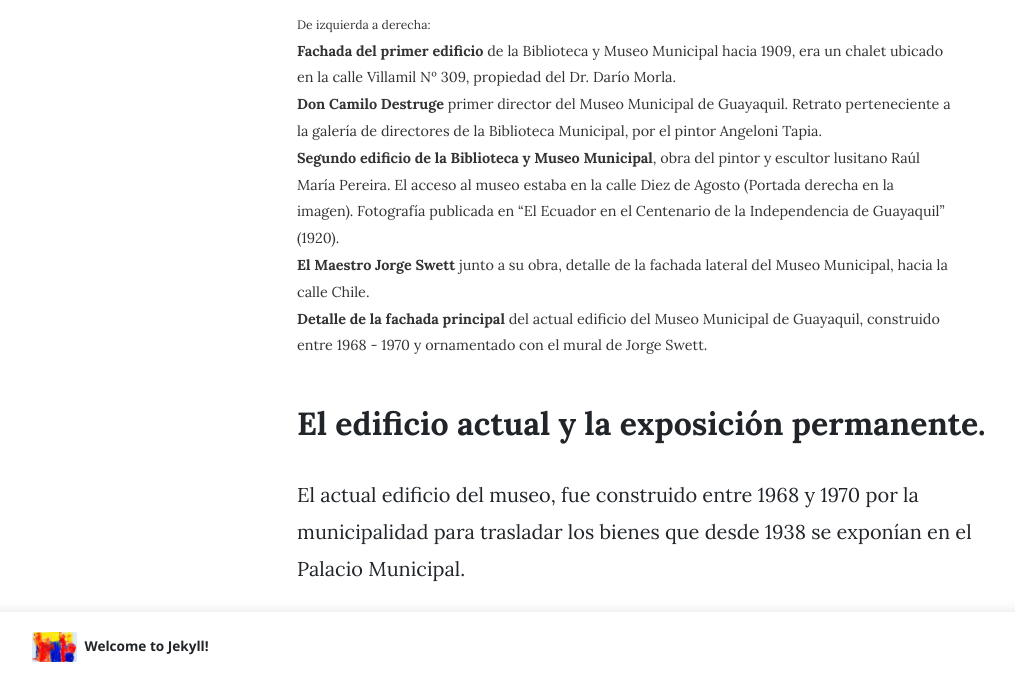
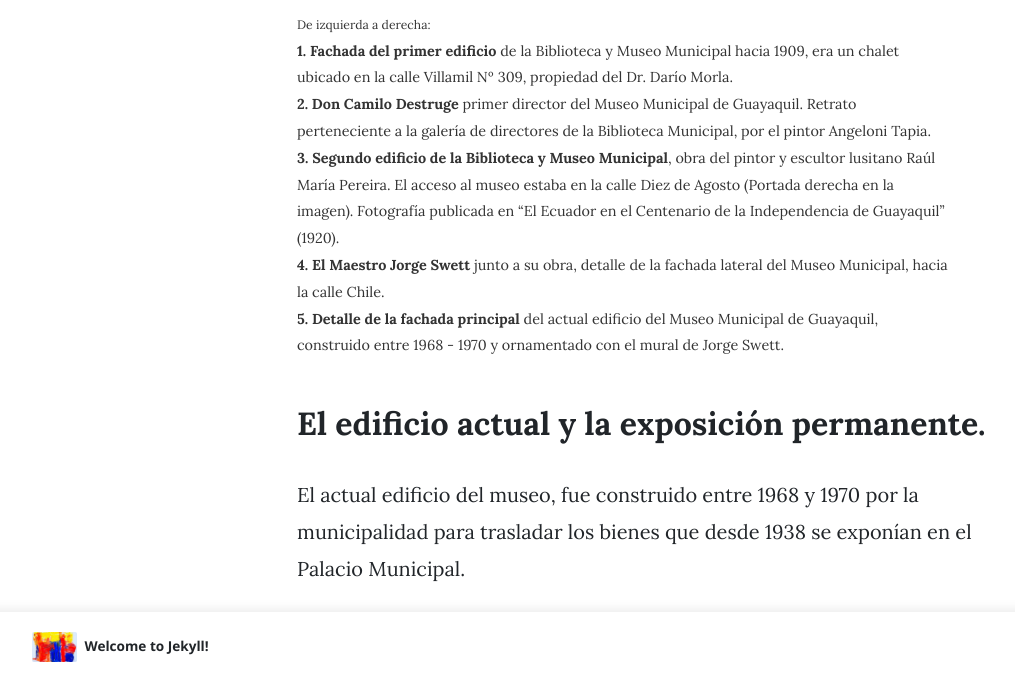
Before and after one commit to ybarbouro/mmdg-site, a Jekyll site: the page built from _posts/2019-12-23-historia.md, in a window 1280 px wide and 900 px high, scrolled down 1572 px, cut to the strip 218-900 px from the top of the window. Shown: the whole strip, without its empty margins (73-1088 px from the left). Built offline with Jekyll 4.4.1, drawn with Linux system fonts in a browser that asks for light colours; nearby versions of some CDN libraries; comment, search, counter and statistics services are not loaded.

Commit message:
Update 2019-12-23-historia.md

```diff
--- a/_posts/2019-12-23-historia.md
+++ b/_posts/2019-12-23-historia.md
@@ -22,10 +22,10 @@
   <img class="selection" src="//res.cloudinary.com/magnvs/image/upload/v1577170477/x61uiioeeqipkgc9iqr3.jpg"/>
   <img class="selection" src="//res.cloudinary.com/magnvs/image/upload/v1577170097/ssfbkpu1u8zmtx7ykgdl.jpg"/>
   <img class="selection" src="//res.cloudinary.com/magnvs/image/upload/v1577170817/sgdtvnbqgwkrijlfrmgx.jpg"/>
-  <div class="captions"><small>De izquierda a derecha:</small><br /><b>Fachada del primer edificio</b> de la Biblioteca y Museo Municipal hacia 1909, era un chalet ubicado en la calle Villamil Nº 309, propiedad del Dr. Darío Morla.<br />
-    <b>Don Camilo Destruge</b> primer director del Museo Municipal de Guayaquil. Retrato perteneciente a la galería de directores de la Biblioteca Municipal, por el pintor Angeloni Tapia.<br />
-    <b>Segundo edificio de la Biblioteca y Museo Municipal</b>, obra del pintor y escultor lusitano Raúl María Pereira. El acceso al museo estaba en la calle Diez de Agosto (Portada derecha en la imagen). Fotografía publicada en “El Ecuador en el Centenario de la Independencia de Guayaquil” (1920).<br/><b>El Maestro Jorge Swett</b> junto a su obra, detalle de la fachada lateral del Museo Municipal, hacia la calle Chile.<br/>
-    <b>Detalle de la fachada principal</b> del actual edificio del Museo Municipal de Guayaquil, construido entre 1968 - 1970 y ornamentado con el mural de Jorge Swett.
+  <div class="captions"><small>De izquierda a derecha:</small><br /><b>1. Fachada del primer edificio</b> de la Biblioteca y Museo Municipal hacia 1909, era un chalet ubicado en la calle Villamil Nº 309, propiedad del Dr. Darío Morla.<br />
+    <b>2. Don Camilo Destruge</b> primer director del Museo Municipal de Guayaquil. Retrato perteneciente a la galería de directores de la Biblioteca Municipal, por el pintor Angeloni Tapia.<br />
+    <b>3. Segundo edificio de la Biblioteca y Museo Municipal</b>, obra del pintor y escultor lusitano Raúl María Pereira. El acceso al museo estaba en la calle Diez de Agosto (Portada derecha en la imagen). Fotografía publicada en “El Ecuador en el Centenario de la Independencia de Guayaquil” (1920).<br/><b>4. El Maestro Jorge Swett</b> junto a su obra, detalle de la fachada lateral del Museo Municipal, hacia la calle Chile.<br/>
+    <b>5. Detalle de la fachada principal</b> del actual edificio del Museo Municipal de Guayaquil, construido entre 1968 - 1970 y ornamentado con el mural de Jorge Swett.
   </div>
 </div>
 </div>
```
